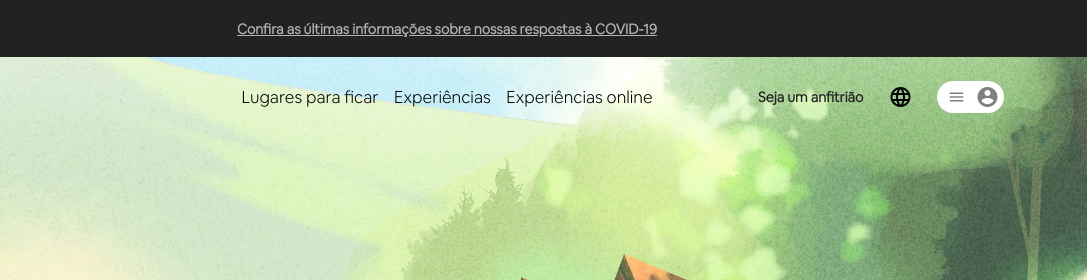
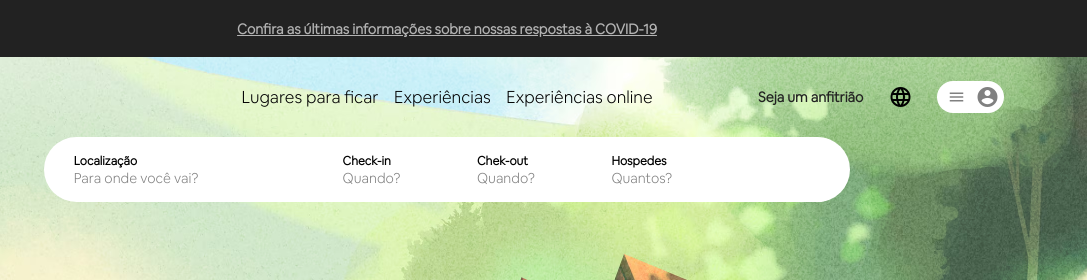
Before and after one commit to sinngjpeg/airbnb-clone, a plain HTML site: page index.html in a window 1280 px wide. Shown: the top 280 px of the page, 193-1280 px from the left. Drawn offline with Linux system fonts and the light colour scheme.

```diff
--- a/assets/css/style.css
+++ b/assets/css/style.css
@@ -155,3 +155,59 @@ body {
     margin-left: 5px;
 
 }
+
+.buscas {
+    height: 65px;
+    display: flex;
+    align-items: center;
+    justify-content: center;
+}
+
+.div--buscar {
+    display: flex;
+    flex-direction: row;
+    align-items: center;
+    height: 100%;
+    background: white;
+    border: 0;
+    border-radius: 45px;
+    width: 63%;
+}
+
+.item--buscar {
+    flex: 1;
+    display: flex;
+    flex-direction: column;
+}
+
+.item--buscar--1 {
+    flex: 2;
+    margin;
+    display: flex;
+    flex-direction: column;
+}
+
+.item--buscar--4 {
+    flex: 2;
+    display: flex;
+    flex-direction: column;
+}
+
+.buscar--1 {
+    display: flex;
+    flex-direction: column;
+    margin-left: 30px;
+}
+
+.primeiro--item {
+    font-size: 12px;
+    font-family: 'airbnb--light';
+    font-weight: 600;
+}
+
+.segundo--item {
+    color: gray;
+    font-family: 'airbnb--light';
+    font-weight: 400;
+    font-size: 14px;
+}
--- a/index.html
+++ b/index.html
@@ -54,6 +54,34 @@
           </div>
         </div>
       </div>
+      <div class="buscas">
+        <div class="div--buscar">
+          <div class="item--buscar--1">
+            <div class="buscar--1">
+              <b class="primeiro--item">Localização</b>
+              <b class="segundo--item">Para onde você vai?</b>
+            </div>
+          </div>
+          <div class="item--buscar">
+            <div class="buscar--1">
+              <b class="primeiro--item">Check-in</b>
+              <b class="segundo--item">Quando?</b>
+            </div>
+          </div>
+          <div class="item--buscar">
+            <div class="buscar--1">
+              <b class="primeiro--item">Chek-out</b>
+              <b class="segundo--item">Quando?</b>
+            </div>
+          </div>
+          <div class="item--buscar--4">
+            <div class="buscar--1">
+              <b class="primeiro--item">Hospedes</b>
+              <b class="segundo--item">Quantos?</b>
+            </div>
+          </div>
+        </div>
+      </div>
     </div>
   </body>
 </html>
```
